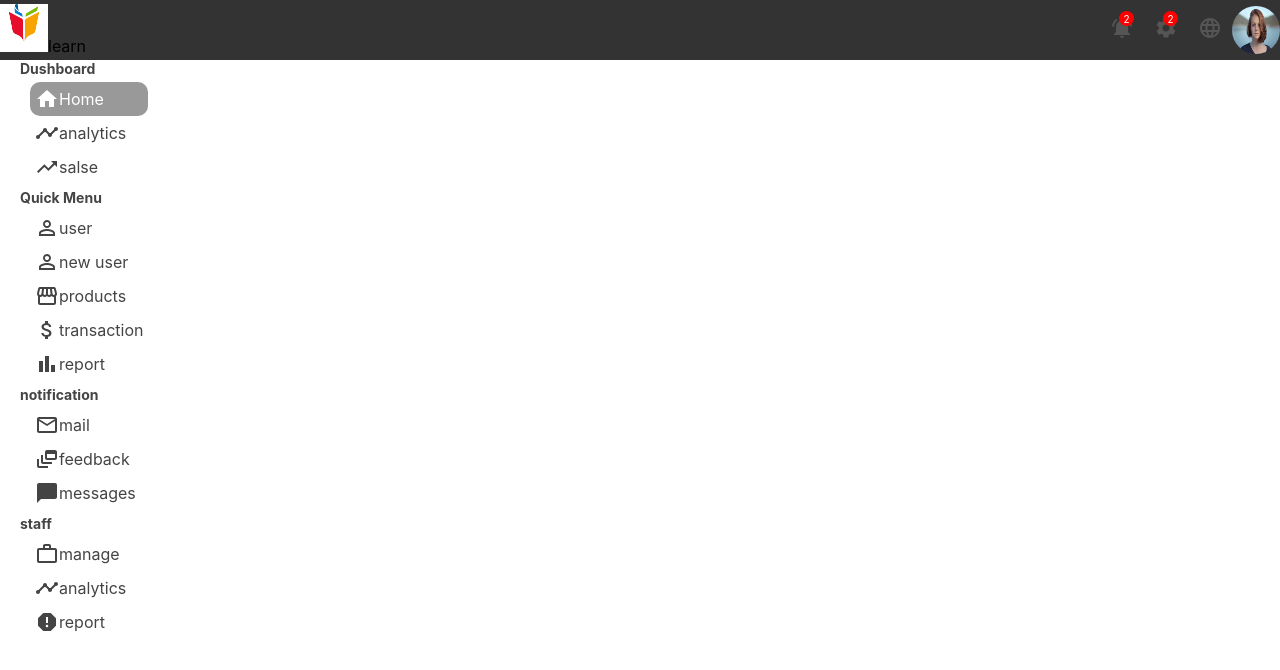
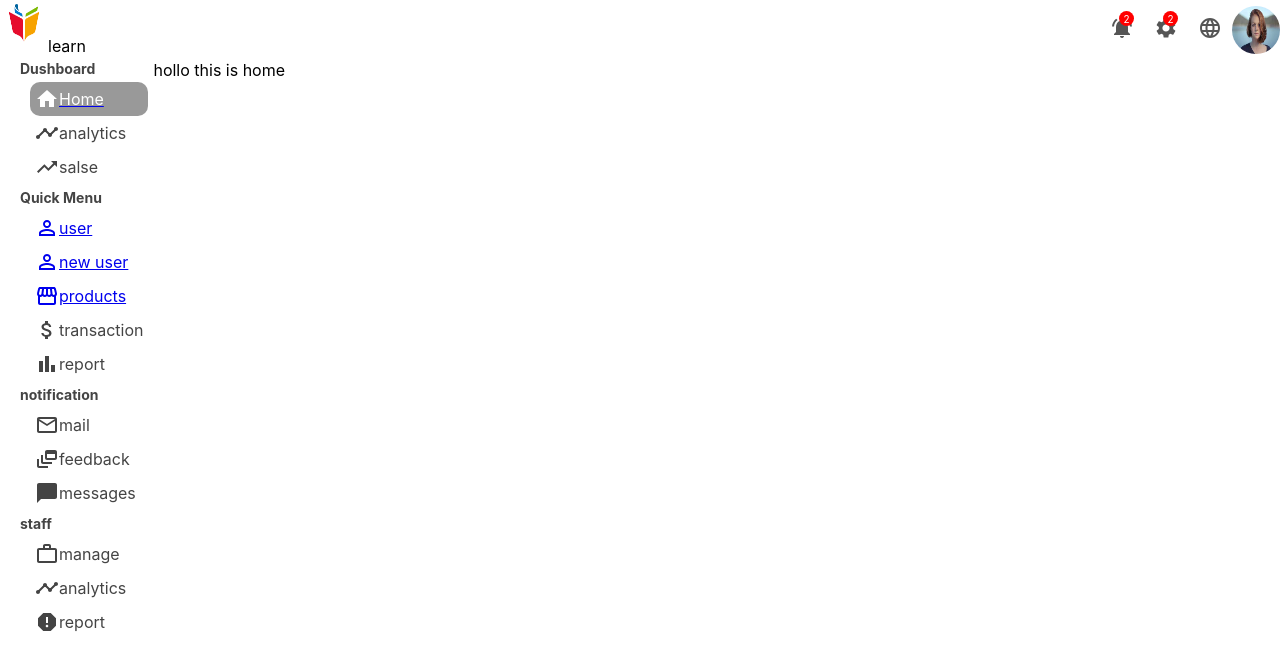
Before and after one commit to mhscan/admin-dashboard, a React (Create React App) app: page / in a window 1280 px wide. Shown: the top 670 px of the page. Built offline with nearby package versions, Linux system fonts and the light colour scheme.

Commit message:
add  routs to side bar

```diff
--- a/src/Component/Sidebar/Sidebar.js
+++ b/src/Component/Sidebar/Sidebar.js
@@ -13,20 +13,33 @@ import ChatBubbleIcon from '@mui/icons-material/ChatBubble';
 import WorkOutlineIcon from '@mui/icons-material/WorkOutline';
 import ReportIcon from '@mui/icons-material/Report';
 
+import { Link } from "react-router-dom";
+
 export default function Sidebar() {
   return <div>
     <div className="Sidebarmenu">
       <h3 className="tittel">Dushboard</h3>
       <ul className="sidebarlist">
-        <li className="sidebarlistitem active"><HomeIcon /> Home</li>
+        <Link to="/">
+          <li className="sidebarlistitem active"><HomeIcon /> Home</li>
+        </Link>
+
         <li className="sidebarlistitem "><TimelineIcon /> analytics</li>
         <li className="sidebarlistitem "><TrendingUpIcon /> salse</li>
       </ul>
       <h3 className="tittel">Quick Menu</h3>
       <ul className="sidebarlist">
-        <li className="sidebarlistitem "><PermIdentityIcon /> user</li>
-        <li className="sidebarlistitem "><PermIdentityIcon /> new user</li>
-        <li className="sidebarlistitem "><StorefrontIcon />products </li>
+        <Link to="/Userlist">
+          <li className="sidebarlistitem "><PermIdentityIcon /> user</li>
+        </Link>
+        <Link to="/NewUser">
+          <li className="sidebarlistitem "><PermIdentityIcon /> new user</li>
+        </Link>
+
+        <Link to="/Product">
+          <li className="sidebarlistitem "><StorefrontIcon />products </li>
+        </Link>
+
         <li className="sidebarlistitem "><AttachMoneyIcon />transaction </li>
         <li className="sidebarlistitem "><BarChartIcon /> report </li>
       </ul>
--- a/src/Component/Topbar/Topbar.css
+++ b/src/Component/Topbar/Topbar.css
@@ -2,7 +2,7 @@
 
     width: 100%;
     height: 60px;
-    background-color: #333;
+    background-color: #fff;
     position: fixed;
     top: 0;
     z-index: 999;
--- a/src/pages/Home/Home.js
+++ b/src/pages/Home/Home.js
@@ -4,8 +4,7 @@ import "./Home.css"
 
 
 export default function Home() {
-  return
-  <div>
+  return <div>
       <p>hollo   this is home</p>
   </div>;
 }
```
